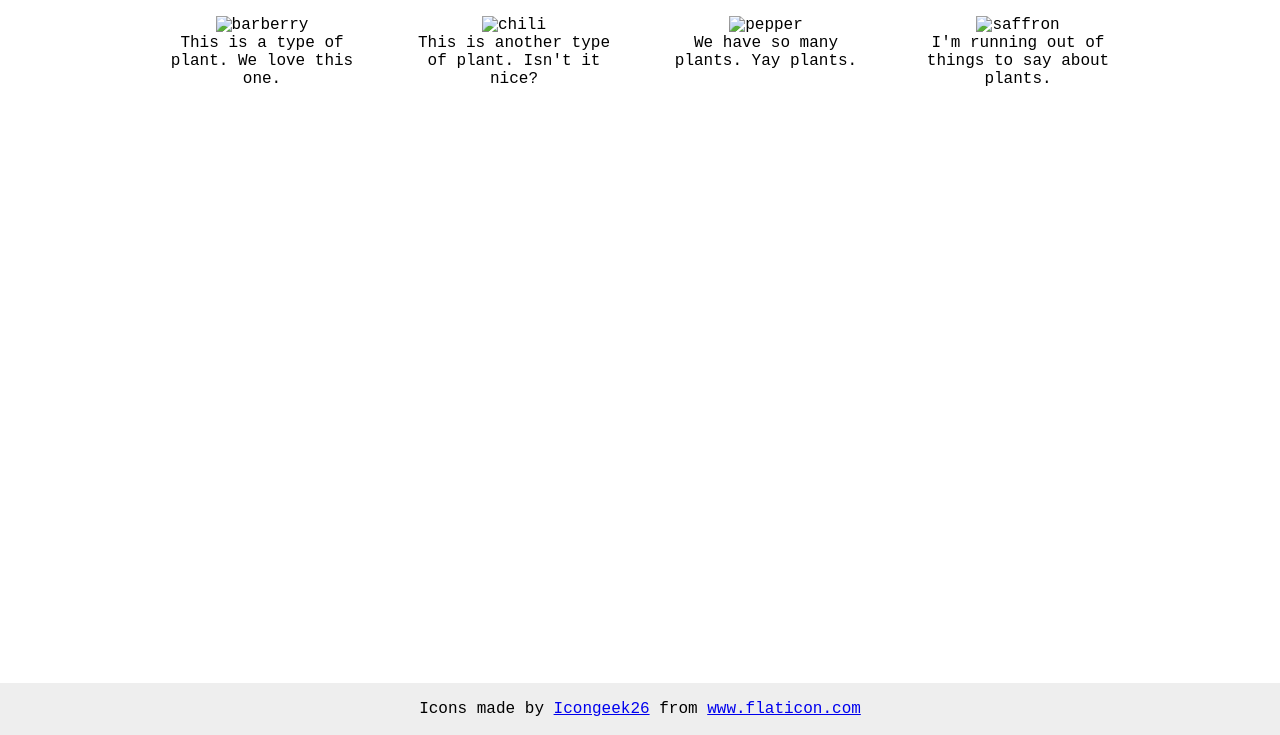
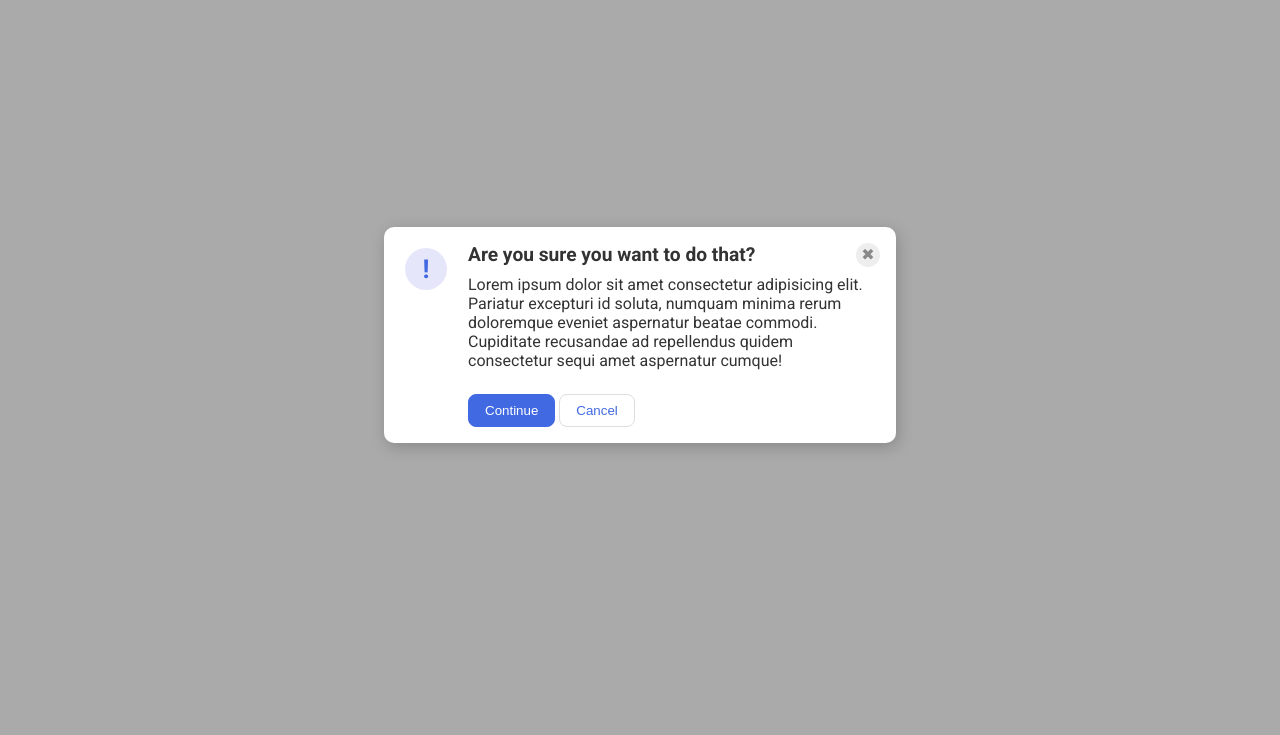
Before and after one commit to Alezie29/flex-practice, a plain HTML site: page index.html in a window 1280 px wide. Shown: the part 65-800 px from the top of the page. Drawn offline with Linux system fonts and the light colour scheme.

Commit message:
complete 5th exercise

```diff
--- a/index.html
+++ b/index.html
@@ -4,36 +4,20 @@
     <meta charset="UTF-8">
     <meta http-equiv="X-UA-Compatible" content="IE=edge">
     <meta name="viewport" content="width=device-width, initial-scale=1.0">
-    <title>Information</title>
     <link rel="stylesheet" href="style.css">
+    <title>Modal</title>
   </head>
   <body>
-    <div class="title">Information!</div>
-
-
-    <div class="container">
-      <div class="info">
-        <img src="./images/barberry.png" alt="barberry">
-        <div class="text">This is a type of plant. We love this one.</div>
-      </div>
-      <div class="info">
-        <img src="./images/chilli.png" alt="chili">
-        <div class="text">This is another type of plant. Isn't it nice?</div>
-      </div>
-      <div class="info">
-        <img src="./images/pepper.png" alt="pepper">
-        <div class="text">We have so many plants. Yay plants.</div>
-      </div>
-      <div class="info">
-        <img src="./images/saffron.png" alt="saffron">
-        <div class="text">I'm running out of things to say about plants.</div>
-      </div>
-
-
-      <!-- disregard this section, it's here to give attribution to the creator of these icons -->
-      <div class="footer">
-        <div>Icons made by <a href="https://www.flaticon.com/authors/icongeek26" title="Icongeek26">Icongeek26</a> from <a href="https://www.flaticon.com/" title="Flaticon">www.flaticon.com</a></div>
+    <div class="modal">
+      <div class="icon">!</div>
+      <div class="container">
+        <div class="header">Are you sure you want to do that?
+          <div class="close-button">✖</div>
+        </div>
+        <div class="text">Lorem ipsum dolor sit amet consectetur adipisicing elit. Pariatur excepturi id soluta, numquam minima rerum doloremque eveniet aspernatur beatae commodi. Cupiditate recusandae ad repellendus quidem consectetur sequi amet aspernatur cumque!</div>
+        <button class="continue">Continue</button>
+      <button class="cancel">Cancel</button>
       </div>
     </div>
   </body>
-  </html>
+</html>
--- a/style.css
+++ b/style.css
@@ -1,38 +1,91 @@
-body {
-  font-family: 'Courier New', Courier, monospace;
-  text-align: center;
+@import url('https://fonts.googleapis.com/css2?family=Roboto:wght@400;700&display=swap');
+
+html, body {
+  height: 100%;
 }
 
-img {
-  width: 100px;
-  height: 100px;
-}
-
-.title {
-  font-size: 36px;
-  font-weight: 900;
-  margin-bottom: 32px;
-}
-
-/* do not edit this footer */
-.footer {
-  position: fixed;
-  bottom: 0;
-  left: 0;
-  right: 0;
-  height: 52px;
+body {
+  font-family: Roboto, sans-serif;
+  margin: 0;
+  background: #aaa;
+  color: #333;
+  /* I'll give you this one for free lol */
   display: flex;
   align-items: center;
   justify-content: center;
-  background: #eee;
+  text-align: left;
 }
 
-.container {
+.modal {
+  background: white;
+  width: 480px;
+  border-radius: 10px;
+  box-shadow: 2px 4px 16px rgba(0,0,0,.2);
+  padding: 2%;
   display: flex;
-  justify-content: center;
-  gap: 52px;
+  gap: 16px;
+  padding: 16px;
 }
 
-.info {
-  max-width: 200px;
+.icon {
+  color: royalblue;
+  font-size: 26px;
+  font-weight: 700;
+  background: lavender;
+  width: 42px;
+  height: 42px;
+  border-radius: 50%;
+  display: flex;
+  align-items: center;
+  justify-content: center;
+  flex-shrink: 0;
 }
+
+.close-button {
+  background: #eee;
+  border-radius: 50%;
+  color: #888;
+  font-weight: 400;
+  font-size: 16px;
+  height: 24px;
+  width: 24px;
+  display: flex;
+  align-items: center;
+  justify-content: center;
+}
+
+button {
+  padding: 8px 16px;
+  border-radius: 8px;
+  margin-top: 2%;
+}
+
+button.continue {
+  background: royalblue;
+  border: 1px solid royalblue;
+  color: white;
+}
+
+button.cancel {
+  background: white;
+  border: 1px solid #ddd;
+  color: royalblue;
+}
+
+div.icon {
+text-align: left;
+margin: 5px;
+}
+
+.header {
+  display: flex;
+  font-size: larger;
+  font-weight: bold;
+  align-items: center;
+  justify-content: space-between;
+  margin-bottom: 8px;
+}
+
+.text {
+  margin-bottom: 16px;
+}
```
